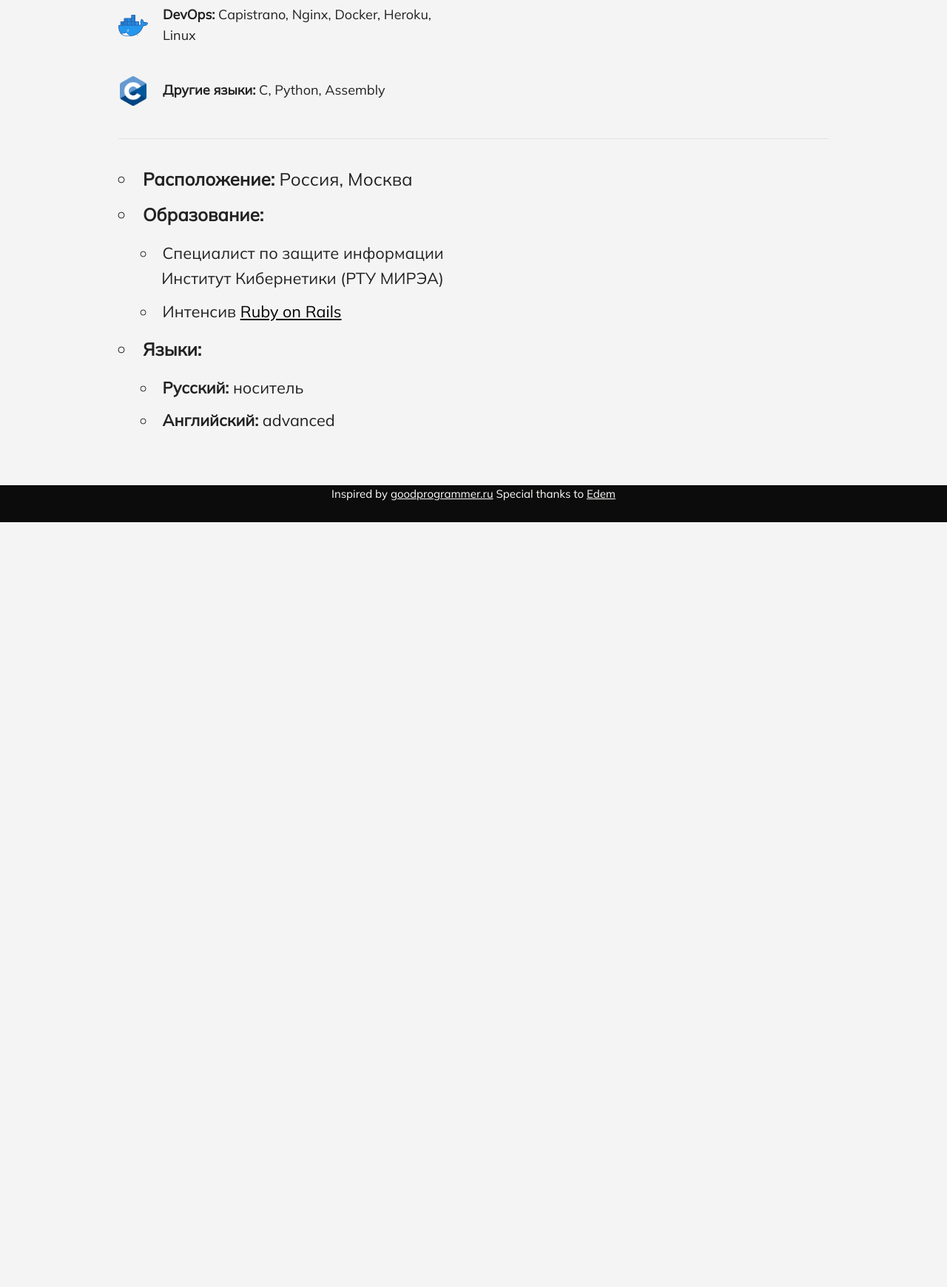
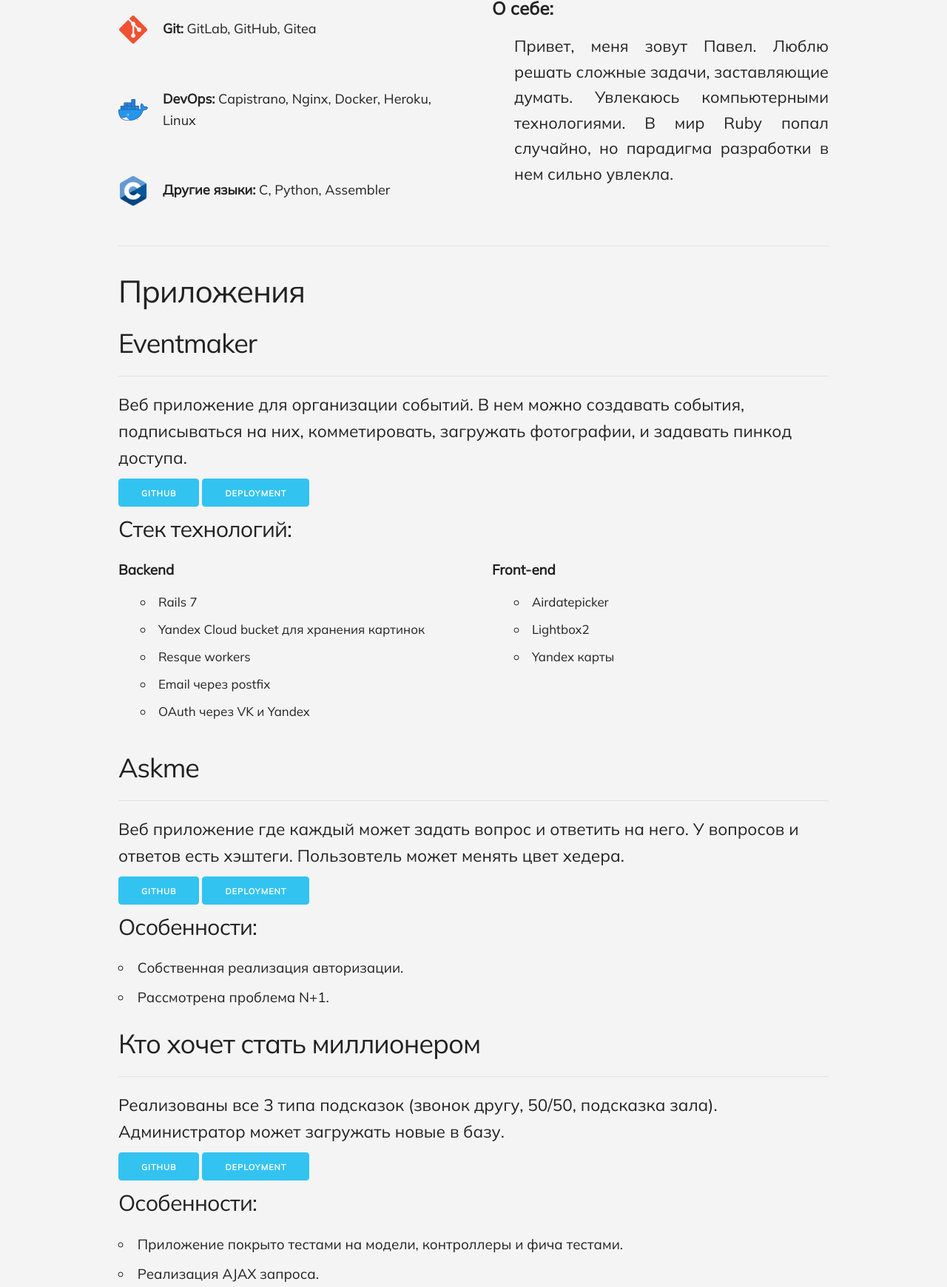
Before and after one commit to emfy0/cv, a plain HTML site: page index.html in a window 1280 px wide. Shown: the part 1454-3194 px from the top of the page at 74% size. Before the commit the page ends 2160 px from the top, so only its background shows below. Drawn offline with Linux system fonts and the light colour scheme.

Commit message:
updated cv

```diff
--- a/css/css.css
+++ b/css/css.css
@@ -123,7 +123,8 @@
   display: grid;
   grid-template-columns: repeat(auto-fit, minmax(300px, 1fr));
   grid-template-rows: auto;
-  grid-column-gap: 100px
+  grid-column-gap: 50px;
+  grid-row-gap: 5px
 }
 
 .skills-grid {
@@ -175,3 +176,11 @@
 * a:hover {
   color: #0FA0CE;
   }
+
+.text-medium {
+  font-size: 1.5em;
+}
+
+.text-small {
+  font-size: 1.25em;
+}
--- a/index.html
+++ b/index.html
@@ -67,7 +67,7 @@
     <a class="button" href="https://github.com/emfy0">GitHub</a>
   </nav>
 
-  <div class="container nav_margin" id="skills">
+  <div class="container nav_margin">
     <div>
       <h2><strong>Егоров Павел</strong></h2>
 
@@ -77,7 +77,7 @@
     <h2>
       <strong>Навыки</strong>
     </h2>
-    <div class="skills">
+    <div class="skills" id="skills">
       <div class="skills-grid">
         <div class="wrapper verysmall">
           <img src="images/Ruby.png" alt="Иконка Ruby">
@@ -85,7 +85,7 @@
         <div class="skills text_boxes">
           <h6>
             <b>Ruby:</b>
-            Rails, websockets, turbo ,RSpec, Capybara, OOP, MVC, REST, DRY, refactoring, code style
+            Rails, websockets, turbo, RSpec, Capybara, OOP, MVC, REST, DRY, refactoring, code style
           </h6>
         </div>
         <div class="wrapper verysmall">
@@ -139,11 +139,11 @@
         <div class="skills text_boxes">
           <h6>
             <b>Другие языки:</b>
-            C, Python, Assembly
+            C, Python, Assembler
           </h6>
         </div>
       </div>
-      <div>
+      <!-- <div>
         <div class="grid git">
           <h4>
             <strong>Готовые проекты</strong>
@@ -157,20 +157,13 @@
           <a class="button button-primary" href="https://github.com/emfy0/websocket_chat">Instatalk App</a>
           <a class="button button-primary" href="https://github.com/emfy0/aes_CTR_CBC_OFB">AES implementation</a>
         </div>
-      </div>
-    </div>
-    <hr>
-  </div>
-  <div class="container" id="about">
+      </div> -->
+          <ul style="margin-top: 29px;">
+            <strong>Расположение:</strong>
+            <ul>
+              <li>Россия, Москва </li>
+            </ul>
 
-    <div class="row">
-      <div class="one-half column black_url">
-        <ul>
-          <li>
-            <strong>Расположение:</strong>
-            Россия, Москва
-          </li>
-          <li>
             <strong>Образование:</strong>
               <ul>
                 <li>Специалист по защите информации<br>
@@ -181,8 +174,8 @@
                   <a href="https://goodprogrammer.ru">Ruby on Rails</a>
                 </li>
               </ul>
-          </li>
-          <li>
+
+
               <strong>Языки:</strong>
               <ul>
                 <li>
@@ -194,47 +187,106 @@
                   advanced
                 </li>
               </ul>
-          </li>
+
+
+              <strong>О себе:</strong>
+             <ul>
+              <p align="justify">Привет, меня зовут Павел. Люблю решать сложные задачи, заставляющие думать. Увлекаюсь компьютерными технологиями. В мир Ruby попал случайно, но парадигма разработки в нем сильно увлекла.</p>
+             </ul>
+
           </ul>
     </div>
-      <div class="one-half column">
-        <!-- <ul>
-          <li>
-            <strong>Достоинства:</strong>
+    <hr>
+  </div>
+  <div class="container">
+    <h2>Приложения</h2>
+
+    <div>
+      <h3>Eventmaker</h3>
+      <hr style="margin-bottom: 20px; margin-top: 20px;">
+      <p class="text-medium" style="margin-bottom: 10px;">
+        Веб приложение для организации событий. В нем можно создавать события, подписываться на них,
+        комметировать, загружать фотографии, и задавать пинкод доступа.
+      </p>
+      <a class="button button-primary" href="https://github.com/emfy0/event_maker">GitHub</a>
+      <a class="button button-primary" href="http://emfy0.xyz">Deployment</a>
+      <h4>Стек технологий:</h4>
+      <div class="skills">
+        <ul class="text-small">
+            <strong>Backend</strong>
         <ul>
-              <li>
-                Желание учиться
-              </li>
-              <li>
-                Быстрое усвоение
-              </li>
+          <li>Rails 7</li>
+          <li>Yandex Cloud bucket для хранения картинок</li>
+          <li>Resque workers</li>
+          <li>Email через postfix</li>
+          <li>OAuth через VK и Yandex</li>
           </ul>
-          </li>
-          <li>
-            <strong>Интересы:</strong>
+        </ul>
+
+        <ul class="text-small">
+            <strong>Front-end</strong>
         <ul>
-              <li>
-                Информационные технологии
-              </li>
-              <li>
-                Математика и алгоритмы
-              </li>
-              <li>
-                Power&Street lifting
-              </li>
+          <li>Airdatepicker</li>
+          <li>Lightbox2</li>
+          <li>Yandex карты</li>
           </ul>
-          </li>
-        </ul> -->
+        </ul>
+
       </div>
     </div>
+
+    <div>
+      <h3>Askme</h3>
+      <hr style="margin-bottom: 20px; margin-top: 20px;">
+      <p class="text-medium" style="margin-bottom: 10px;">
+        Веб приложение где каждый может задать вопрос и ответить на него. У вопросов и ответов есть хэштеги. Пользовтель
+        может менять цвет хедера.
+      </p>
+      <a class="button button-primary" href="https://github.com/emfy0/askme">GitHub</a>
+      <a class="button button-primary" href="https://ask-generator.herokuapp.com/">Deployment</a>
+      <h4>Особенности:</h4>
+        <ul class="text-small">
+          <li>Собственная реализация авторизации.</li>
+          <li>Рассмотрена проблема N+1.</li>
+        </ul>
     </div>
-  <div class="futter nav_margin">
-    <p>
-      Inspired by
-      <a href="https://goodprogrammer.ru">goodprogrammer.ru</a>
-      Special thanks to
-      <a href="https://topuzov.dev/">Edem</a>
+
+    <div>
+      <h3>Кто хочет стать миллионером</h3>
+      <hr style="margin-bottom: 20px; margin-top: 20px;">
+      <p class="text-medium" style="margin-bottom: 10px;">
+        Реализованы все 3 типа подсказок (звонок другу, 50/50, подсказка зала).
+        Администратор может загружать новые в базу.
       </p>
+      <a class="button button-primary" href="https://github.com/emfy0/KHSM">GitHub</a>
+      <a class="button button-primary" href="https://khsm-app.herokuapp.com/">Deployment</a>
+      <h4>Особенности:</h4>
+        <ul class="text-small">
+          <li>Приложение покрыто тестами на модели, контроллеры и фича тестами.</li>
+          <li>Реализация AJAX запроса.</li>
+        </ul>
+    </div>
+
+    <div>
+      <h3>Instatalk</h3>
+      <hr style="margin-bottom: 20px; margin-top: 20px;">
+      <p class="text-medium" style="margin-bottom: 10px;">
+        Простые чат комнаты. Реализованы как сами чат комнаты, так и показ пользователей, находящихся онлайн.
+      </p>
+      <a class="button button-primary" href="https://github.com/emfy0/websocket_chat">GitHub</a>
+      <a class="button button-primary" href="http://chat.emfy0.xyz/">Deployment</a>
+      <h4>Особенности:</h4>
+        <ul class="text-small">
+          <li>Использование Action Cable для наладки websocket.</li>
+        </ul>
+    </div>
+  </div>
+
+  <div>
+    <h3>Проекты на других языка программирования.</h3>
+    <a class="button button-primary" href="https://github.com/emfy0/aes_CTR_CBC_OFB">AES implementation</a>
+    <a class="button button-primary" href="https://github.com/emfy0/tron">Trone cli online game via framebuffer</a>
+  </div>
   </div>
   <!-- End Document
   –––––––––––––––––––––––––––––––––––––––––––––––––– -->
```
Also changed, not shown: 1 other file. Lines whose indentation alone changed are shown as unchanged.
